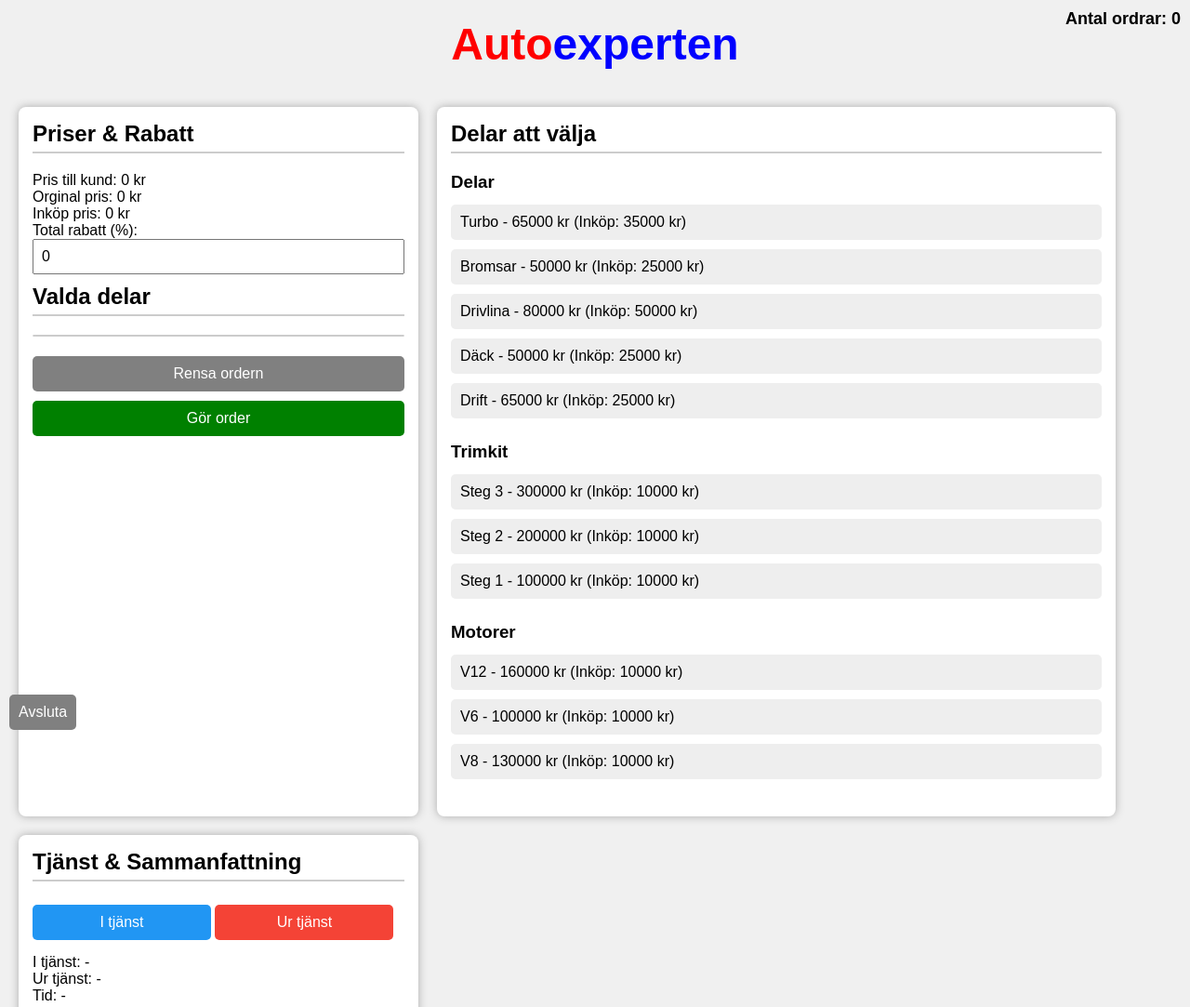
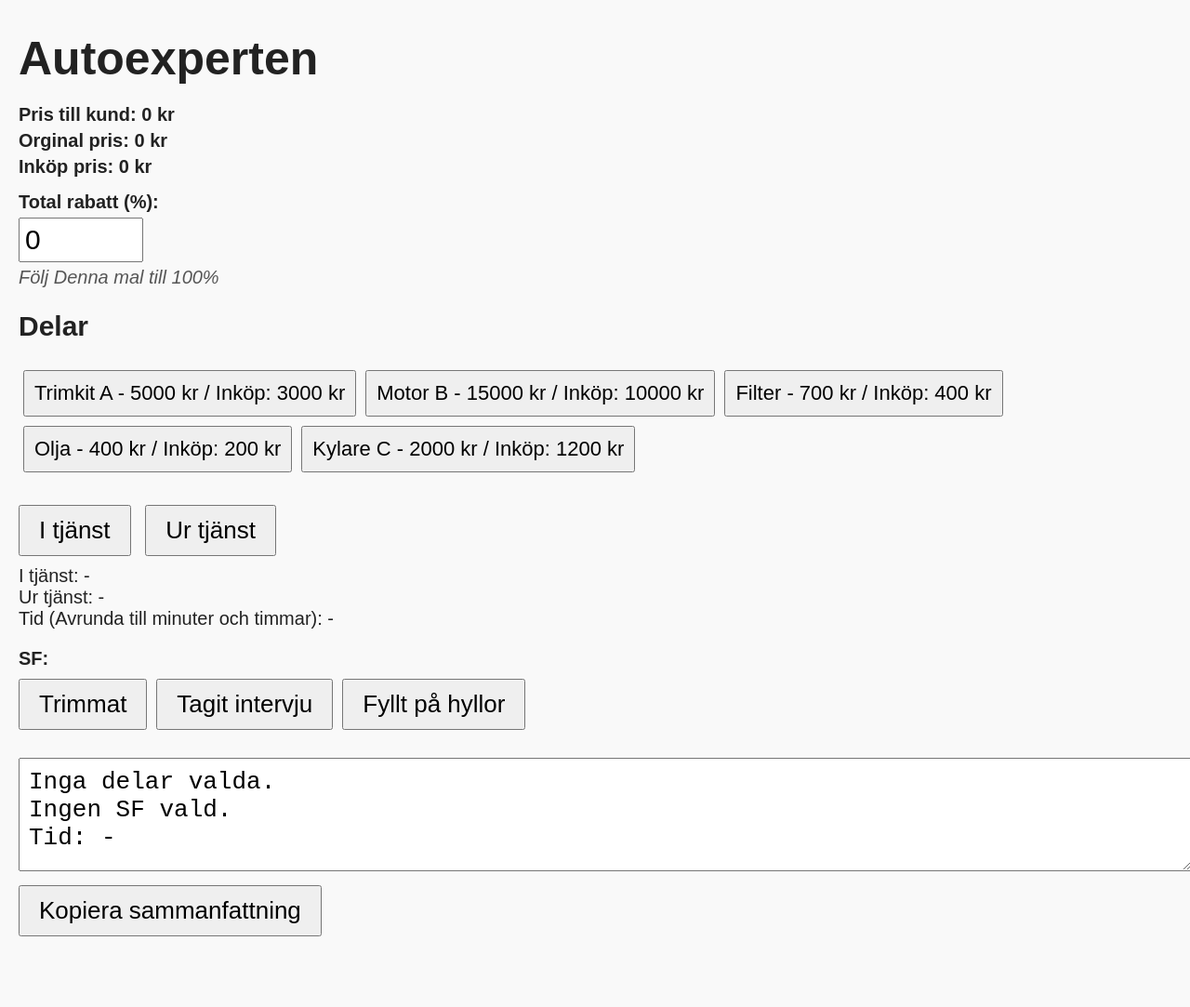
Before and after one commit to Foodoracomes/Autounive, a plain HTML site: page index.html in a window 1280 px wide. Shown: the top 1083 px of the page at 93% size. After the commit the page ends 1037 px from the top, so only its background shows below. Drawn offline with Linux system fonts and the light colour scheme.

Commit message:
Update index.html

```diff
--- a/index.html
+++ b/index.html
@@ -3,432 +3,152 @@
 <head>
   <meta charset="UTF-8" />
   <meta name="viewport" content="width=device-width, initial-scale=1" />
-<title>Autoexperten</title>
+  <title>Autoexperten - Kombinerad version</title>
   <style>
     body {
       font-family: Arial, sans-serif;
-    background: #f0f0f0;
-    margin: 0;
-    padding: 20px;
-    display: flex;
-    flex-wrap: wrap;
-    gap: 20px;
+      font-size: 20px;
+      margin: 20px;
+      background: #f9f9f9;
+      color: #222;
     }
-  header {
-    width: 100%;
-    text-align: center;
+    h1 {
+      font-size: 2.5em;
       margin-bottom: 20px;
     }
-  header h1 {
-    font-size: 48px;
-    margin: 0;
+    #priceCustomer, #priceOriginal, #pricePurchase {
+      margin: 5px 0;
+      font-weight: bold;
     }
-  header h1 span.red { color: red; }
-  header h1 span.blue { color: blue; }
-
-  /* Layout */
-  .panel {
-    background: white;
-    border-radius: 8px;
-    padding: 15px;
-    box-shadow: 0 0 10px #aaa;
+    label {
+      font-weight: bold;
+      display: block;
+      margin-top: 15px;
     }
-  #leftPanel {
-    flex: 1 1 320px;
-    max-width: 400px;
-    min-width: 320px;
+    input[type="number"] {
+      font-size: 1.5em;
+      padding: 5px;
+      width: 120px;
+      margin-top: 5px;
     }
-  #rightPanel {
-    flex: 1 1 320px;
-    max-width: 400px;
-    min-width: 320px;
+    button {
+      font-size: 1.3em;
+      padding: 10px 20px;
+      margin: 10px 10px 10px 0;
+      cursor: pointer;
     }
-  #middlePanel {
-    flex: 2 1 600px;
-    max-width: 700px;
-    min-width: 600px;
-  }
-
-  /* Titles */
-  .panel h2 {
-    margin-top: 0;
-    font-size: 24px;
-    border-bottom: 2px solid #ccc;
-    padding-bottom: 5px;
-  }
-
-  /* Buttons */
-  button {
-    font-size: 16px;
-    padding: 10px;
-    margin: 5px 0;
-    cursor: pointer;
-    border: none;
-    border-radius: 5px;
-  }
-  button.part-button {
-    width: 100%;
-    text-align: left;
-    background: #eee;
-    transition: background-color 0.2s;
-  }
-  button.part-button.selected {
-    background: lightgray;
-  }
-  button#clearOrder {
-    background: gray;
-    color: white;
-    width: 100%;
-  }
-  button#doOrder {
-    background: green;
-    color: white;
-    width: 100%;
-  }
-  button#btnInService, button#btnOutService {
-    width: 48%;
-    background: #2196f3;
+    button.selected {
+      background-color: #4caf50;
       color: white;
     }
-  button#btnOutService {
-    background: #f44336;
+    #timingSection {
+      margin-top: 20px;
     }
-  button.sf-button {
+    #sfButtons button {
+      margin-right: 10px;
+    }
+    #summaryContainer {
+      margin-top: 20px;
+    }
+    #summaryBox {
       width: 100%;
-    background: #ddd;
+      height: 100px;
+      font-size: 1.3em;
+      padding: 10px;
     }
-  button.sf-button.selected {
-    background: #a0d468;
+    .delarContainer {
+      margin-top: 20px;
     }
-  button#copySummary {
-    background: #444;
+    .delButton {
+      font-size: 1.1em;
+      margin: 5px;
+      padding: 10px;
+    }
+    .delButton.selected {
+      background-color: #2196f3;
       color: white;
-    width: 100%;
-  }
-  button#exitApp {
-    background: gray;
-    color: white;
-    position: fixed;
-    bottom: 10px;
-    left: 10px;
-  }
-
-  /* Lists */
-  ul#selectedParts {
-    list-style-type: none;
-    padding-left: 0;
-    max-height: 300px;
-    overflow-y: auto;
-    border: 1px solid #ccc;
-    border-radius: 4px;
-  }
-  ul#selectedParts li {
-    padding: 5px 8px;
-    border-bottom: 1px solid #eee;
-    font-size: 16px;
-  }
-
-  /* Inputs */
-  input[type=number] {
-    font-size: 16px;
-    width: 100%;
-    padding: 8px;
-    box-sizing: border-box;
-    margin-bottom: 10px;
-  }
-
-  /* Summary textarea */
-  textarea#summaryBox {
-    width: 100%;
-    height: 150px;
-    font-size: 16px;
-    resize: none;
-    margin-top: 10px;
-    padding: 10px;
-    box-sizing: border-box;
-  }
-
-  /* Sections for parts */
-  .part-category {
-    margin-bottom: 20px;
-  }
-  .part-category h3 {
-    margin-bottom: 8px;
-  }
-
-  /* Order count */
-  #orderCount {
-    position: fixed;
-    top: 10px;
-    right: 10px;
-    font-weight: bold;
-    font-size: 18px;
     }
   </style>
 </head>
 <body>
 
-<header>
-  <h1><span class="red">Auto</span><span class="blue">experten</span></h1>
-</header>
+<h1>Autoexperten</h1>
 
-<div id="orderCount">Antal ordrar: 0</div>
-
-<div id="leftPanel" class="panel">
-  <h2>Priser & Rabatt</h2>
+<div id="prices">
   <div id="priceCustomer">Pris till kund: 0 kr</div>
   <div id="priceOriginal">Orginal pris: 0 kr</div>
   <div id="pricePurchase">Inköp pris: 0 kr</div>
+</div>
 
 <label for="discountInput">Total rabatt (%):</label>
 <input type="number" id="discountInput" min="0" max="100" value="0" />
+<div style="margin-top:5px; font-style: italic; color: #555;">Följ Denna mal till 100%</div>
 
-  <h2>Valda delar</h2>
-  <ul id="selectedParts"></ul>
-
-  <button id="clearOrder">Rensa ordern</button>
-  <button id="doOrder">Gör order</button>
+<!-- Delar-knappar -->
+<div class="delarContainer">
+  <h2>Delar</h2>
+  <div id="delarButtons"></div>
 </div>
 
-<div id="middlePanel" class="panel">
-  <h2>Delar att välja</h2>
-
-  <div id="partsContainer">
-    <!-- Kategorier och knappar läggs in här av JS -->
-  </div>
+<div id="timingSection">
+  <button id="btnInService">I tjänst</button>
+  <button id="btnOutService">Ur tjänst</button>
+  <div id="labelInService">I tjänst: -</div>
+  <div id="labelOutService">Ur tjänst: -</div>
+  <div id="labelDuration">Tid (Avrunda till minuter och timmar): -</div>
 </div>
 
-<div id="rightPanel" class="panel">
-  <h2>Tjänst & Sammanfattning</h2>
-
-  <div>
-    <button id="btnInService">I tjänst</button>
-    <button id="btnOutService">Ur tjänst</button>
-  </div>
-  <div id="timeInfo" style="margin-top: 10px; font-size: 16px;">
-    <div id="labelInService">I tjänst: -</div>
-    <div id="labelOutService">Ur tjänst: -</div>
-    <div id="labelDuration">Tid: -</div>
+<div id="sfSection" style="margin-top: 20px;">
+  <div><strong>SF:</strong></div>
+  <div id="sfButtons"></div>
 </div>
 
-  <h3>SF - Sammanfattning</h3>
-  <div id="sfButtons">
-    <!-- SF-knappar -->
-  </div>
-
-  <textarea id="summaryBox" readonly placeholder="Sammanfattning visas här..."></textarea>
+<div id="summaryContainer">
+  <textarea id="summaryBox" readonly placeholder="Sammanfattning visas här..."></textarea><br/>
   <button id="copySummary">Kopiera sammanfattning</button>
 </div>
 
-<button id="exitApp">Avsluta</button>
-
 <script>
-  // Data: delar som i Python-koden
   const delar = {
-    "Turbo": [65000, 35000, "Delar"],
-    "Bromsar": [50000, 25000, "Delar"],
-    "Drivlina": [80000, 50000, "Delar"],
-    "Däck": [50000, 25000, "Delar"],
-    "Drift": [65000, 25000, "Delar"],
-    "Steg 3": [300000, 10000, "Trimkit"],
-    "Steg 2": [200000, 10000, "Trimkit"],
-    "Steg 1": [100000, 10000, "Trimkit"],
-    "V12": [160000, 10000, "Motorer"],
-    "V6": [100000, 10000, "Motorer"],
-    "V8": [130000, 10000, "Motorer"],
+    "Trimkit A": [5000, 3000, "Trimkit"],
+    "Motor B": [15000, 10000, "Motorer"],
+    "Filter": [700, 400, "Övrigt"],
+    "Olja": [400, 200, "Övrigt"],
+    "Kylare C": [2000, 1200, "Kylning"]
   };
 
   let valdaDelar = [];
-  let antalOrdrar = 0;
+  let sfVal = [];
   let startTid = null;
   let slutTid = null;
-  let sfVal = [];
 
-  // Skapa knappar för delar kategorivis
-  const partsContainer = document.getElementById("partsContainer");
-  const categories = ["Delar", "Trimkit", "Motorer"];
-
-  function getButtonText(name) {
-    let [pris, inkop, _] = delar[name];
-    return `${name} - ${pris} kr (Inköp: ${inkop} kr)`;
-  }
-
-  function createPartButtons() {
-    partsContainer.innerHTML = "";
-    categories.forEach(cat => {
-      const div = document.createElement("div");
-      div.className = "part-category";
-      const h3 = document.createElement("h3");
-      h3.textContent = cat;
-      div.appendChild(h3);
-
-      // Filtrera delar i kategorin och skapa knappar
-      Object.entries(delar).filter(([n, v]) => v[2] === cat).forEach(([namn, vals]) => {
+  // Skapa knappar för delar
+  const delarContainer = document.getElementById("delarButtons");
+  Object.entries(delar).forEach(([namn, [pris, inkop, kategori]]) => {
     const btn = document.createElement("button");
-        btn.textContent = getButtonText(namn);
-        btn.className = "part-button";
-        btn.onclick = () => toggleDel(namn, btn);
-        div.appendChild(btn);
-      });
-
-      partsContainer.appendChild(div);
-    });
-  }
-
-  function toggleDel(name, btn) {
-    const kategori = delar[name][2];
-    if (valdaDelar.includes(name)) {
-      // Ta bort
-      valdaDelar = valdaDelar.filter(d => d !== name);
+    btn.className = "delButton";
+    btn.textContent = `${namn} - ${pris} kr / Inköp: ${inkop} kr`;
+    btn.onclick = () => {
+      const index = valdaDelar.indexOf(namn);
+      if (index > -1) {
+        valdaDelar.splice(index, 1);
         btn.classList.remove("selected");
       } else {
-      // Lägg till
-      // Enbart en per kategori "Trimkit" och "Motorer"
-      if (kategori === "Trimkit" || kategori === "Motorer") {
-        // Ta bort eventuell tidigare vald i denna kategori
-        valdaDelar = valdaDelar.filter(d => delar[d][2] !== kategori);
-        // Ta bort markerade knappar för kategori
-        document.querySelectorAll(`.part-category h3`).forEach(h3 => {
-          if (h3.textContent === kategori) {
-            h3.parentElement.querySelectorAll("button.part-button").forEach(b => b.classList.remove("selected"));
-          }
-        });
-      }
-      valdaDelar.push(name);
+        valdaDelar.push(namn);
         btn.classList.add("selected");
       }
-    updateSelectedList();
       updatePrices();
-  }
-
-  // Uppdatera vald lista och visa i #selectedParts
-  function updateSelectedList() {
-    const ul = document.getElementById("selectedParts");
-    ul.innerHTML = "";
-    valdaDelar.forEach(del => {
-      const li = document.createElement("li");
-      li.textContent = getButtonText(del);
-      ul.appendChild(li);
-    });
-  }
-
-  // Beräkna priser och visa
-  function updatePrices() {
-    const prisTillKundEl = document.getElementById("priceCustomer");
-    const prisOriginalEl = document.getElementById("priceOriginal");
-    const prisInkopEl = document.getElementById("pricePurchase");
-    const rabattInput = document.getElementById("discountInput");
-
-    let totalPris = 0;
-    let totalInkop = 0;
-    let originalPris = 0;
-
-    valdaDelar.forEach(del => {
-      let [pris, inkop, _] = delar[del];
-      totalPris += pris;
-      totalInkop += inkop;
-      originalPris += pris;
-    });
-
-    // Rabatt
-    let rabattProcent = parseFloat(rabattInput.value);
-    if (isNaN(rabattProcent) || rabattProcent < 0) rabattProcent = 0;
-    if (rabattProcent > 100) rabattProcent = 100;
-
-    let rabattBelopp = totalPris * (rabattProcent / 100);
-    let prisEfterRabatt = totalPris - rabattBelopp;
-
-    prisTillKundEl.textContent = `Pris till kund: ${prisEfterRabatt.toFixed(0)} kr`;
-    prisOriginalEl.textContent = `Orginal pris: ${originalPris.toFixed(0)} kr`;
-    prisInkopEl.textContent = `Inköp pris: ${totalInkop.toFixed(0)} kr`;
-  }
-
-  // Rensa ordern
-  document.getElementById("clearOrder").addEventListener("click", () => {
-    valdaDelar = [];
-    document.querySelectorAll("button.part-button").forEach(b => b.classList.remove("selected"));
-    updateSelectedList();
-    updatePrices();
-  });
-
-  // Gör order
-  document.getElementById("doOrder").addEventListener("click", () => {
-    if (valdaDelar.length === 0) {
-      alert("Välj minst en del innan du gör order.");
-      return;
-    }
-    antalOrdrar++;
-    document.getElementById("orderCount").textContent = `Antal ordrar: ${antalOrdrar}`;
-
-    // Rensa för ny order
-    valdaDelar = [];
-    document.querySelectorAll("button.part-button").forEach(b => b.classList.remove("selected"));
-    updateSelectedList();
-    updatePrices();
-
-    // Nollställ rabatt också
-    document.getElementById("discountInput").value = 0;
-  });
-
-  // Rabatt ändring
-  document.getElementById("discountInput").addEventListener("input", updatePrices);
-
-  // Tidräkning
-  const btnInService = document.getElementById("btnInService");
-  const btnOutService = document.getElementById("btnOutService");
-  const labelInService = document.getElementById("labelInService");
-  const labelOutService = document.getElementById("labelOutService");
-  const labelDuration = document.getElementById("labelDuration");
-
-  function formatDateTime(dt) {
-    return dt.toLocaleTimeString("sv-SE", { hour12: false });
-  }
-
-  function updateDuration() {
-    if (startTid && slutTid) {
-      let diffMs = slutTid - startTid;
-      let diffMin = Math.floor(diffMs / 60000);
-      let diffSek = Math.floor((diffMs % 60000) / 1000);
-      labelDuration.textContent = `Tid: ${diffMin} min ${diffSek} sek`;
-    } else {
-      labelDuration.textContent = "Tid: -";
-    }
-  }
-
-  btnInService.addEventListener("click", () => {
-    startTid = new Date();
-    labelInService.textContent = "I tjänst: " + formatDateTime(startTid);
-    // Rensa slut tid och duration
-    slutTid = null;
-    labelOutService.textContent = "Ur tjänst: -";
-    updateDuration();
-  });
-
-  btnOutService.addEventListener("click", () => {
-    if (!startTid) {
-      alert("Tryck på 'I tjänst' först.");
-      return;
-    }
-    slutTid = new Date();
-    labelOutService.textContent = "Ur tjänst: " + formatDateTime(slutTid);
-    updateDuration();
+      updateSummary();
+    };
+    delarContainer.appendChild(btn);
   });
 
   // SF-knappar
+  const sfTexts = ["Trimmat", "Tagit intervju", "Fyllt på hyllor"];
   const sfButtonsContainer = document.getElementById("sfButtons");
-  const sfTexts = ["Trimmat", "Tagit intervju", "Fyllt på hyllor"];
-
-  function updateSummary() {
-    let partsText = valdaDelar.length > 0 ? "Delar: " + valdaDelar.join(", ") : "Inga delar valda.";
-    let sfText = sfVal.length > 0 ? "SF: " + sfVal.join(", ") : "Ingen SF vald.";
-    let timeText = (startTid && slutTid) ? `Tid: ${(slutTid - startTid) / 60000} min` : "Tid ej satt";
-    document.getElementById("summaryBox").value = `${partsText}\n${sfText}\n${timeText}`;
-  }
-
   sfTexts.forEach(txt => {
-    let btn = document.createElement("button");
+    const btn = document.createElement("button");
     btn.textContent = txt;
-    btn.className = "sf-button";
     btn.onclick = () => {
       if (sfVal.includes(txt)) {
         sfVal = sfVal.filter(x => x !== txt);
@@ -442,24 +162,93 @@
     sfButtonsContainer.appendChild(btn);
   });
 
-  // Uppdatera sammanfattning vid ändringar
-  document.getElementById("discountInput").addEventListener("input", updateSummary);
-  document.getElementById("clearOrder").addEventListener("click", updateSummary);
-  document.getElementById("doOrder").addEventListener("click", () => {
-    sfVal = [];
-    document.querySelectorAll(".sf-button").forEach(b => b.classList.remove("selected"));
-    startTid = null;
-    slutTid = null;
-    labelInService.textContent = "I tjänst: -";
-    labelOutService.textContent = "Ur tjänst: -";
-    labelDuration.textContent = "Tid: -";
+  function updatePrices() {
+    const prisTillKundEl = document.getElementById("priceCustomer");
+    const prisOriginalEl = document.getElementById("priceOriginal");
+    const prisInkopEl = document.getElementById("pricePurchase");
+    const rabattInput = document.getElementById("discountInput");
+
+    let totalPris = 0;
+    let totalInkop = 0;
+    let originalPris = 0;
+
+    valdaDelar.forEach(del => {
+      let [pris, inkop] = delar[del];
+      totalPris += pris;
+      totalInkop += inkop;
+      originalPris += pris;
+    });
+
+    let rabattProcent = parseFloat(rabattInput.value);
+    if (isNaN(rabattProcent)) rabattProcent = 0;
+    if (rabattProcent > 100) rabattProcent = 100;
+
+    let prisEfterRabatt = totalPris * (1 - rabattProcent / 100);
+
+    prisTillKundEl.textContent = `Pris till kund: ${prisEfterRabatt.toFixed(0)} kr`;
+    prisOriginalEl.textContent = `Orginal pris: ${originalPris.toFixed(0)} kr`;
+    prisInkopEl.textContent = `Inköp pris: ${totalInkop.toFixed(0)} kr`;
+  }
+
+  document.getElementById("discountInput").addEventListener("input", () => {
+    updatePrices();
     updateSummary();
   });
 
-  btnInService.addEventListener("click", updateSummary);
-  btnOutService.addEventListener("click", updateSummary);
+  // Tidshantering
+  const labelInService = document.getElementById("labelInService");
+  const labelOutService = document.getElementById("labelOutService");
+  const labelDuration = document.getElementById("labelDuration");
 
-  // Kopiera sammanfattning
+  document.getElementById("btnInService").addEventListener("click", () => {
+    startTid = new Date();
+    slutTid = null;
+    labelInService.textContent = "I tjänst: " + formatDateTime(startTid);
+    labelOutService.textContent = "Ur tjänst: -";
+    labelDuration.textContent = "Tid (Avrunda till minuter och timmar): -";
+    updateSummary();
+  });
+
+  document.getElementById("btnOutService").addEventListener("click", () => {
+    if (!startTid) {
+      alert("Tryck på 'I tjänst' först.");
+      return;
+    }
+    slutTid = new Date();
+    labelOutService.textContent = "Ur tjänst: " + formatDateTime(slutTid);
+    updateDuration();
+    updateSummary();
+  });
+
+  function formatDateTime(dt) {
+    return dt.toLocaleTimeString("sv-SE", { hour12: false });
+  }
+
+  function updateDuration() {
+    if (startTid && slutTid) {
+      let diffMs = slutTid - startTid;
+      let diffMin = Math.round(diffMs / 60000);
+      let timmar = Math.floor(diffMin / 60);
+      let minuter = diffMin % 60;
+      labelDuration.textContent = `Tid (Avrunda till minuter och timmar): ${timmar} tim ${minuter} min`;
+    }
+  }
+
+  function updateSummary() {
+    const summary = document.getElementById("summaryBox");
+    let partsText = valdaDelar.length > 0 ? "Delar: " + valdaDelar.join(", ") : "Inga delar valda.";
+    let sfText = sfVal.length > 0 ? "SF: " + sfVal.join(", ") : "Ingen SF vald.";
+    let tidText = "-";
+    if (startTid && slutTid) {
+      let diffMs = slutTid - startTid;
+      let diffMin = Math.round(diffMs / 60000);
+      let timmar = Math.floor(diffMin / 60);
+      let minuter = diffMin % 60;
+      tidText = `${timmar} tim ${minuter} min`;
+    }
+    summary.value = `${partsText}\n${sfText}\nTid: ${tidText}`;
+  }
+
   document.getElementById("copySummary").addEventListener("click", () => {
     const text = document.getElementById("summaryBox").value;
     navigator.clipboard.writeText(text).then(() => {
@@ -467,15 +256,7 @@
     });
   });
 
-  // Avsluta knapp
-  document.getElementById("exitApp").addEventListener("click", () => {
-    if (confirm("Vill du verkligen avsluta?")) {
-      window.close();
-    }
-  });
-
   // Init
-  createPartButtons();
   updatePrices();
   updateSummary();
 </script>
```
Lines whose indentation alone changed are shown as unchanged.
